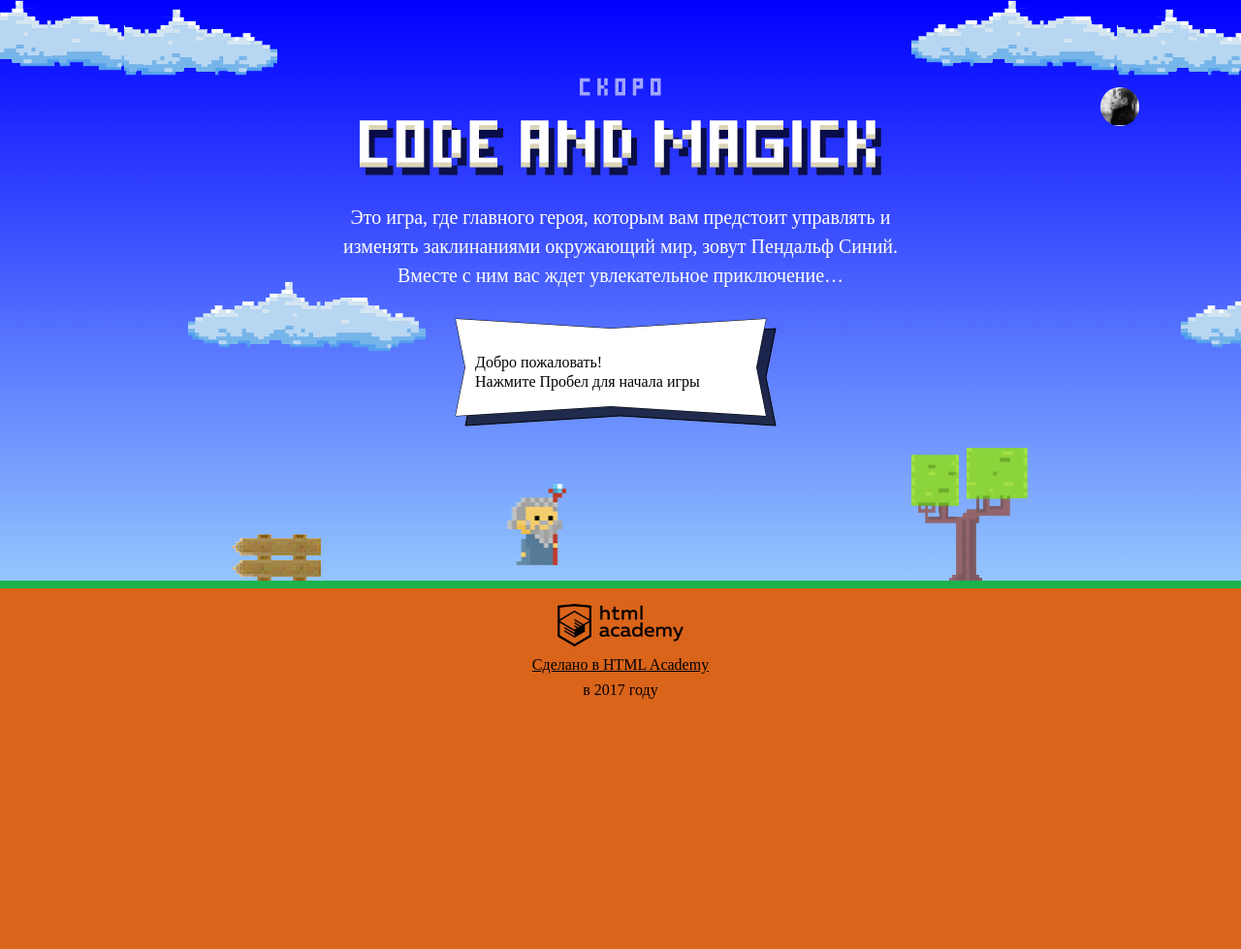
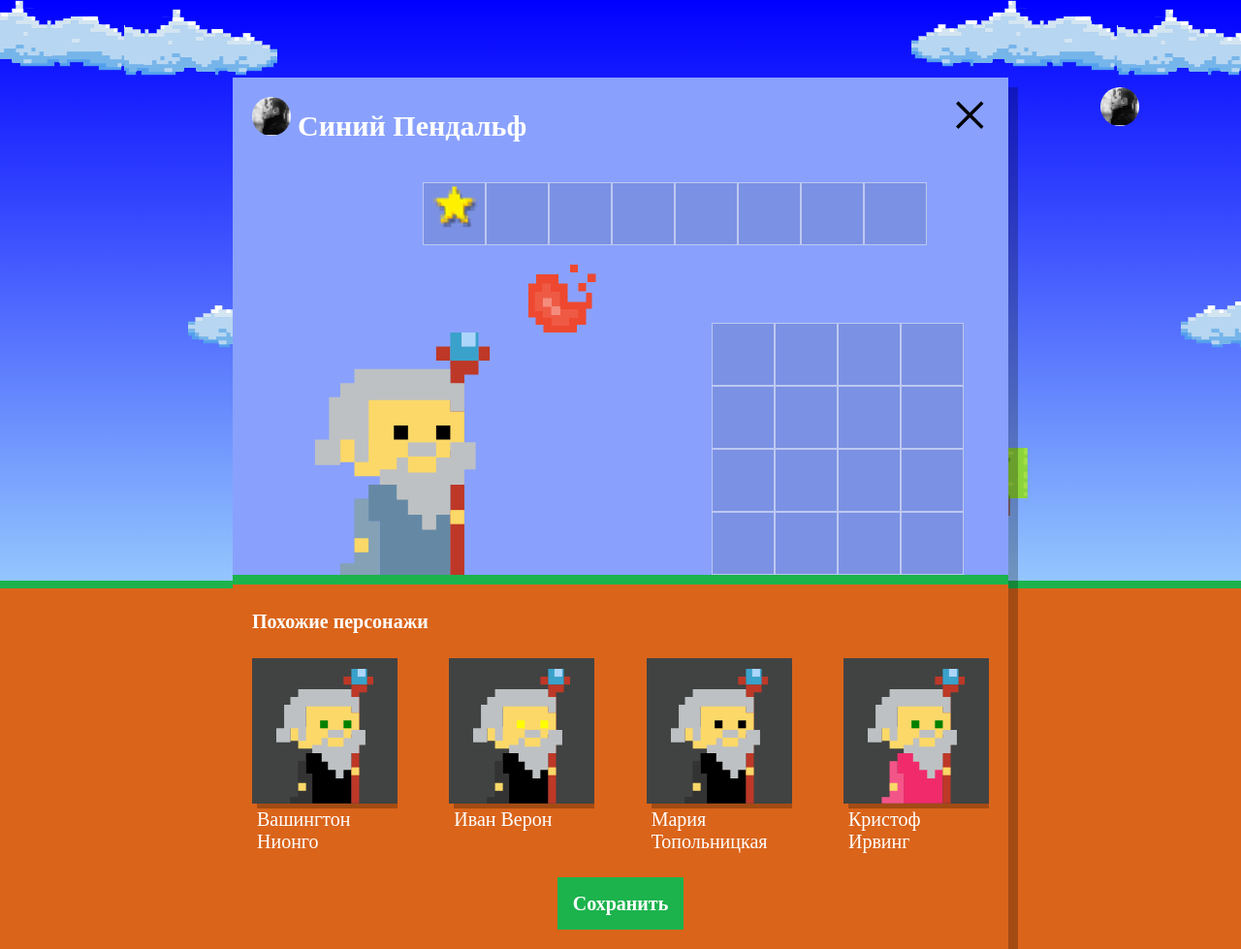
Before and after one commit to escx3m/1308489-code-and-magick-20, a website: page index.html in a window 1280 px wide. Shown: the whole page at 97% size. Before the commit the page ends 800 px from the top, so only its background shows below. Drawn offline with Linux system fonts and the light colour scheme; a web font is replaced by a local one.

Commit message:
done modele3-task1

```diff
--- a/index.html
+++ b/index.html
@@ -1,48 +1,65 @@
 <!DOCTYPE html>
 <html>
   <head>
-  <meta charset="utf-8">
-  <link rel="stylesheet" href="https://fonts.googleapis.com/css?family=PT+Mono&subset=latin,cyrillic">
-  <link rel="stylesheet" href="css/main.css">
-  <link rel="shortcut icon" href="favicon.ico" type="image/x-icon">
+    <meta charset="utf-8" />
+    <link
+      rel="stylesheet"
+      href="https://fonts.googleapis.com/css?family=PT+Mono&subset=latin,cyrillic"
+    />
+    <link rel="stylesheet" href="css/main.css" />
+    <link rel="shortcut icon" href="favicon.ico" type="image/x-icon" />
     <title>Код и Магия</title>
   </head>
   <body>
-
     <header>
-  <svg style="display: none;" xmlns="http://www.w3.org/2000/svg" viewBox="0 0 62
-        86">
+      <svg
+        style="display: none;"
+        xmlns="http://www.w3.org/2000/svg"
+        viewBox="0 0 62
+        86"
+      >
         <g id="wizard">
           <g id="wizard-coat">
-        <polygon points="19 67 19 59 14 59 14 82 9 82 9 86 23 86 23 67 19 67"/>
-        <polygon points="19 59 19 67 23 67 23 86 48 86 48 54 19 54 19 59"/>
+            <polygon
+              points="19 67 19 59 14 59 14 82 9 82 9 86 23 86 23 67 19 67"
+            />
+            <polygon points="19 59 19 67 23 67 23 86 48 86 48 54 19 54 19 59" />
           </g>
           <g id="wizard-head">
-        <polygon points="48 86 53 86 53 15 58 15 58 10 62 10 62 5 58 5 58 10 48 10 48 5 43 5 43 10 48 10 48 14 48 86"
-                 fill="#be3827"/>
-        <polygon points="9 37 19 37 19 23 48 23 48 28 53 28 53 42 48 42 48 51 14 51 14 46 9 46 9 37"
-                 fill="#fbd868"/>
-        <rect x="33" y="39" width="10" height="5" fill="#bec1c3"/>
-        <rect x="14" y="37" width="5" height="9" fill="#bec1c3"/>
+            <polygon
+              points="48 86 53 86 53 15 58 15 58 10 62 10 62 5 58 5 58 10 48 10 48 5 43 5 43 10 48 10 48 14 48 86"
+              fill="#be3827"
+            />
+            <polygon
+              points="9 37 19 37 19 23 48 23 48 28 53 28 53 42 48 42 48 51 14 51 14 46 9 46 9 37"
+              fill="#fbd868"
+            />
+            <rect x="33" y="39" width="10" height="5" fill="#bec1c3" />
+            <rect x="14" y="37" width="5" height="9" fill="#bec1c3" />
             <polygon
               points="48 39 48 44.34 43 44.34 43 49.69 33 49.69 33 44.34 29 44.34 29 48.62 23 48.62 23 53.97 29 53.97 29 59.31 33 59.31 33 64.66 38 64.66 38 70 43 70 43 64.66 48 64.66 48 53.97 53 53.97 53 48.62 57 48.62 57 39 48 39"
-          fill="#bec1c3"/>
+              fill="#bec1c3"
+            />
             <polygon
               points="0 47 9 47 9 38 19 38 19 24 48 24 48 28 53 28 53 18 48 18 48 13 14 13 14 18 9 18 9 23 5 23 5 38 0 38 0 47"
-          fill="#bec1c3"/>
+              fill="#bec1c3"
+            />
           </g>
           <g id="wizard-eyes">
-        <rect x="28" y="33" width="5" height="5"/>
-        <rect x="43" y="33" width="5" height="5"/>
+            <rect x="28" y="33" width="5" height="5" />
+            <rect x="43" y="33" width="5" height="5" />
           </g>
           <g id="wizard-hands">
-        <polygon points="19 67 19 59 14 59 14 82 9 82 9 86 23 86
-          23 67 19 67" fill="#fff" opacity="0.2"/>
-        <rect x="14" y="73" width="5" height="5"
-              fill="#fbd868"/>
-        <rect x="48" y="63" width="5" height="5" fill="#fbd868"/>
-        <rect x="48" width="10" height="10" fill="#3aa2ca"/>
-        <rect x="52" width="5" height="5" fill="#acd5fb"/>
+            <polygon
+              points="19 67 19 59 14 59 14 82 9 82 9 86 23 86
+          23 67 19 67"
+              fill="#fff"
+              opacity="0.2"
+            />
+            <rect x="14" y="73" width="5" height="5" fill="#fbd868" />
+            <rect x="48" y="63" width="5" height="5" fill="#fbd868" />
+            <rect x="48" width="10" height="10" fill="#3aa2ca" />
+            <rect x="52" width="5" height="5" fill="#acd5fb" />
           </g>
         </g>
       </svg>
@@ -52,46 +69,58 @@
 
       <h1 class="header-title section-title">
         Code&thinsp;and&thinsp;Magick
-    <img src="img/title-site.png" alt="Code and magick">
+        <img src="img/title-site.png" alt="Code and magick" />
       </h1>
       <p class="header-description">
-    Это игра, где главного героя, которым вам предстоит управлять и изменять заклинаниями окружающий мир, зовут
-    Пендальф Синий.
-    Вместе с ним вас ждет увлекательное приключение&hellip;
+        Это игра, где главного героя, которым вам предстоит управлять и изменять
+        заклинаниями окружающий мир, зовут Пендальф Синий. Вместе с ним вас ждет
+        увлекательное приключение&hellip;
       </p>
 
       <div class="demo"></div>
 
       <div class="setup-open">
-    <img src="./img/user-1.jpg" class="setup-open-icon">
+        <img src="./img/user-1.jpg" class="setup-open-icon" />
       </div>
     </header>
 
     <div class="overlay setup hidden">
-  <form class="setup-wizard-form"
+      <form
+        class="setup-wizard-form"
         method="post"
         enctype="multipart/form-data"
-        autocomplete="off">
-
+        autocomplete="off"
+      >
         <div class="setup-title">
           <div class="setup-user">
             <div class="upload">
-          <img class="setup-user-pic" src="./img/user-1.jpg"/>
-          <input type="file" name="avatar">
+              <img class="setup-user-pic" src="./img/user-1.jpg" />
+              <input type="file" name="avatar" />
             </div>
             <label>
-          <input type="text" name="username"
-                 maxlength="25" required
-                 class="setup-user-name" value="Синий Пендальф"/>
+              <input
+                type="text"
+                name="username"
+                maxlength="25"
+                required
+                class="setup-user-name"
+                value="Синий Пендальф"
+              />
             </label>
           </div>
 
           <span class="setup-close">&times;</span>
         </div>
 
-
         <div class="setup-artifacts-shop">
-      <div class="setup-artifacts-cell"><img src="img/icon-star.png" alt="Star" width="65" height="50" draggable="true">
+          <div class="setup-artifacts-cell">
+            <img
+              src="img/icon-star.png"
+              alt="Star"
+              width="65"
+              height="50"
+              draggable="true"
+            />
           </div>
           <div class="setup-artifacts-cell"></div>
           <div class="setup-artifacts-cell"></div>
@@ -106,22 +135,30 @@
         <div class="setup-player">
           <div class="setup-wizard-appearance">
             <div class="setup-wizard-wrap">
-          <svg xmlns="http://www.w3.org/2000/svg" viewBox="0 0 62 86" class="setup-wizard">
+              <svg
+                xmlns="http://www.w3.org/2000/svg"
+                viewBox="0 0 62 86"
+                class="setup-wizard"
+              >
                 <g class="wizard">
-              <use xlink:href="#wizard-coat" class="wizard-coat" style="fill: #6589a4"></use>
+                  <use
+                    xlink:href="#wizard-coat"
+                    class="wizard-coat"
+                    style="fill: #6589a4;"
+                  ></use>
                   <use xlink:href="#wizard-head" class="wizard-head"></use>
                   <use xlink:href="#wizard-eyes" class="wizard-eyes"></use>
                   <use xlink:href="#wizard-hands" class="wizard-hands"></use>
                 </g>
               </svg>
             </div>
-        <input type="hidden" name="coat-color" value="rgb(101, 137, 164)">
-        <input type="hidden" name="eyes-color" value="black">
+            <input type="hidden" name="coat-color" value="rgb(101, 137, 164)" />
+            <input type="hidden" name="eyes-color" value="black" />
           </div>
 
           <div class="setup-fireball-wrap">
             <div class="setup-fireball"></div>
-        <input type="hidden" name="fireball-color" value="#ee4830">
+            <input type="hidden" name="fireball-color" value="#ee4830" />
           </div>
 
           <div class="setup-artifacts" dropzone="move">
@@ -149,10 +186,11 @@
 
         <div class="setup-footer">
           <div class="setup-similar hidden">
-
             <h4 class="setup-similar-title">Похожие персонажи</h4>
 
-        <div class="setup-similar-list"><!--Список похожих персонажей--></div>
+            <div class="setup-similar-list">
+              <!--Список похожих персонажей-->
+            </div>
           </div>
 
           <button class="button setup-submit">Сохранить</button>
@@ -161,14 +199,25 @@
     </div>
 
     <footer>
-  <p><a href="http://htmlacademy.ru" class="footer-link"><img src="img/htmlacademy-logo.png" alt="HTML Academy"
-                                                              width="130">Сделано в HTML Academy</a>в 2017 году</p>
+      <p>
+        <a href="http://htmlacademy.ru" class="footer-link"
+          ><img
+            src="img/htmlacademy-logo.png"
+            alt="HTML Academy"
+            width="130"
+          />Сделано в HTML Academy</a
+        >в 2017 году
+      </p>
     </footer>
 
-<template id="similar-wizard-template" style="display: none">
+    <template id="similar-wizard-template" style="display: none;">
       <div class="setup-similar-item">
         <div class="setup-similar-content">
-      <svg xmlns="http://www.w3.org/2000/svg" viewBox="0 0 62 86" class="setup-similar-wizard">
+          <svg
+            xmlns="http://www.w3.org/2000/svg"
+            viewBox="0 0 62 86"
+            class="setup-similar-wizard"
+          >
             <g class="wizard">
               <use xlink:href="#wizard-coat" class="wizard-coat"></use>
               <use xlink:href="#wizard-head" class="wizard-head"></use>
@@ -182,6 +231,6 @@
     </template>
 
     <script src="js/game.js"></script>
-
+    <script src="js/setup.js"></script>
   </body>
 </html>
--- /dev/null
+++ b/js/setup.js
@@ -0,0 +1,50 @@
+'use strict';
+var userDialog = document.querySelector('.setup');
+userDialog.classList.remove('hidden');
+
+var similarListElement = userDialog.querySelector('.setup-similar-list');
+var similarWizardTemplate = document.querySelector('#similar-wizard-template')
+  .content
+  .querySelector('.setup-similar-item');
+
+var wizardCount = 4;
+var wizardsNames = ['Иван', 'Хуан Себастьян', 'Мария', 'Кристоф', 'Виктор', 'Юлия', 'Люпита', 'Вашингтон'];
+var wizardsSecondName = ['да Марья', 'Верон', 'Мирабелла', 'Вальц', 'Онопко', 'Топольницкая', 'Нионго', 'Ирвинг'];
+var wizardCoat = ['rgb(101, 137, 164)', 'rgb(241, 43, 107)', 'rgb(146, 100, 161)', 'rgb(56, 159, 117)', 'rgb(215, 210, 55)', 'rgb(0, 0, 0)'];
+var wizardEyes = ['black', 'red', 'blue', 'yellow', 'green'];
+
+function getRandomElement(elements) {
+  var rand = Math.floor(Math.random() * wizardsNames.length);
+  return elements[rand];
+}
+
+function getRandomWizards() {
+  var wizards = [];
+  for (var i = 0; i < 4; i++) {
+    wizards.push({
+      name: getRandomElement(wizardsNames) + ' ' + getRandomElement(wizardsSecondName),
+      coatColor: getRandomElement(wizardCoat),
+      eyesColor: getRandomElement(wizardEyes),
+    });
+  }
+  return wizards;
+}
+
+var renderWizard = function (wizard) {
+  var wizardElement = similarWizardTemplate.cloneNode(true);
+
+  wizardElement.querySelector('.setup-similar-label').textContent = wizard.name;
+  wizardElement.querySelector('.wizard-coat').style.fill = wizard.coatColor;
+  wizardElement.querySelector('.wizard-eyes').style.fill = wizard.eyesColor;
+
+  return wizardElement;
+};
+
+var wizards = getRandomWizards();
+var fragment = document.createDocumentFragment();
+for (var i = 0; i < wizardCount; i++) {
+  fragment.appendChild(renderWizard(wizards[i]));
+}
+similarListElement.appendChild(fragment);
+
+userDialog.querySelector('.setup-similar').classList.remove('hidden');
```
Lines whose indentation alone changed are shown as unchanged.
